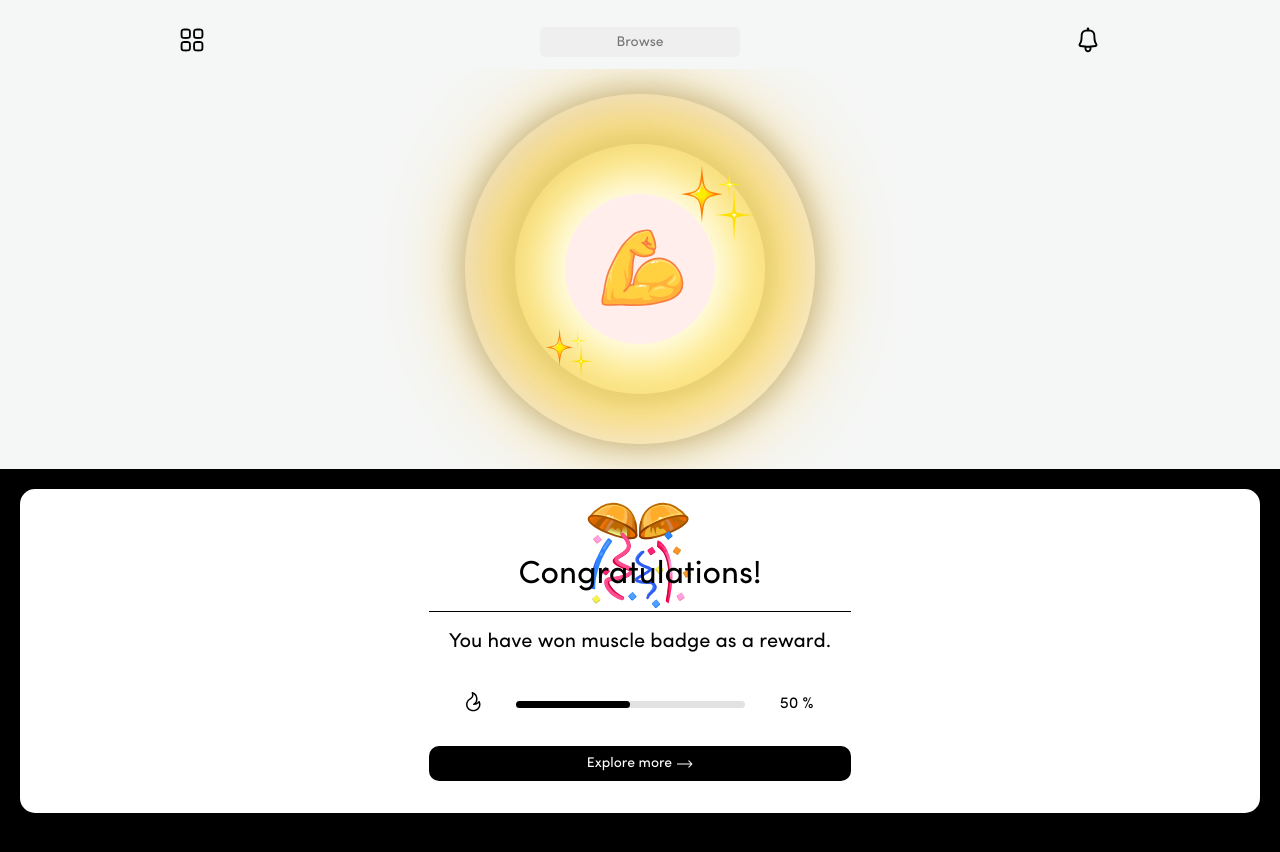
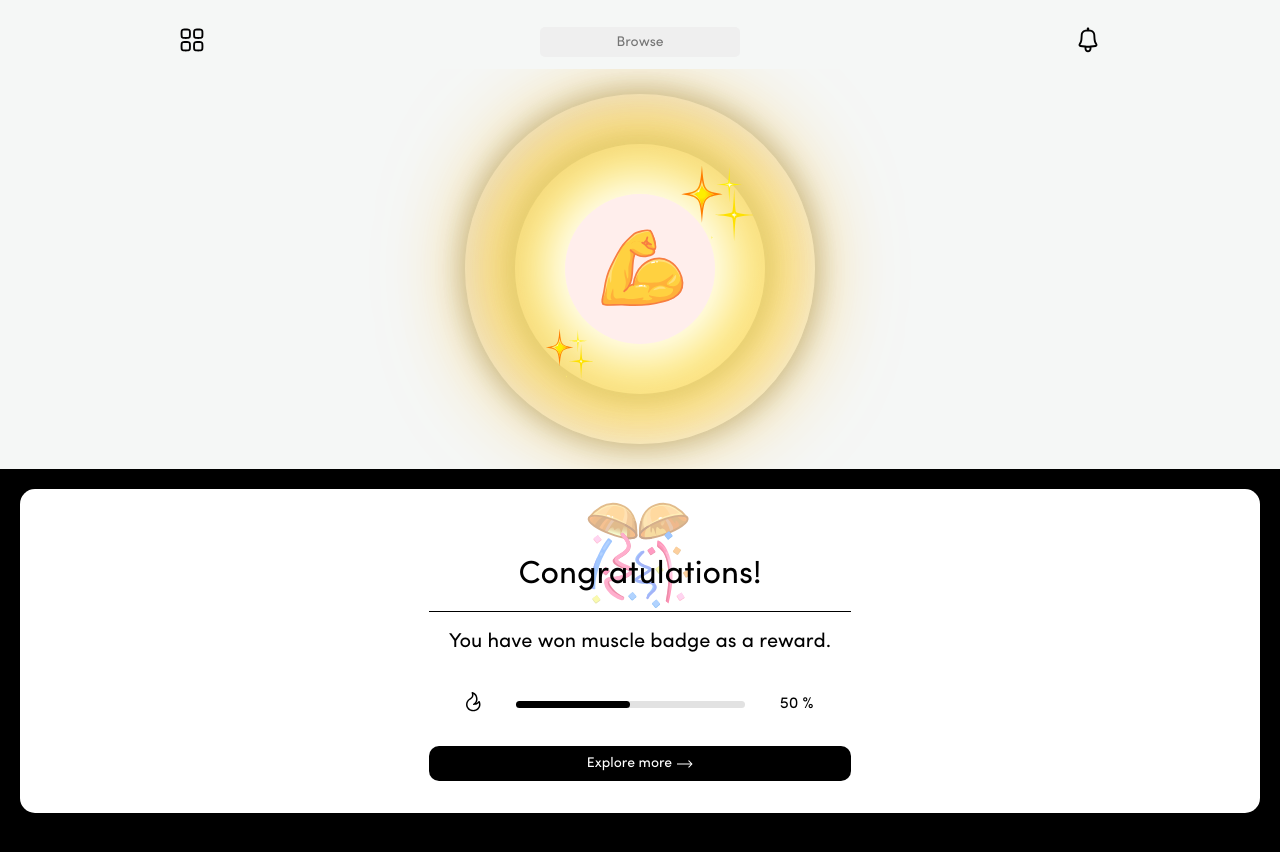
Before and after one commit to Gurubaran-B/Catalyst_consumer, a Next.js app: page /Reward in a window 1280 px wide. Shown: the top 852 px of the page. Built offline with nearby package versions, Linux system fonts and the light colour scheme.

Commit message:
Update RewardCard.module.css

```diff
--- a/styles/RewardCard.module.css
+++ b/styles/RewardCard.module.css
@@ -21,7 +21,7 @@
     z-index: 10;
     top:5px;
     position: absolute;
-    opacity: 1;
+    opacity: 0.45;
 
 }
 
```
